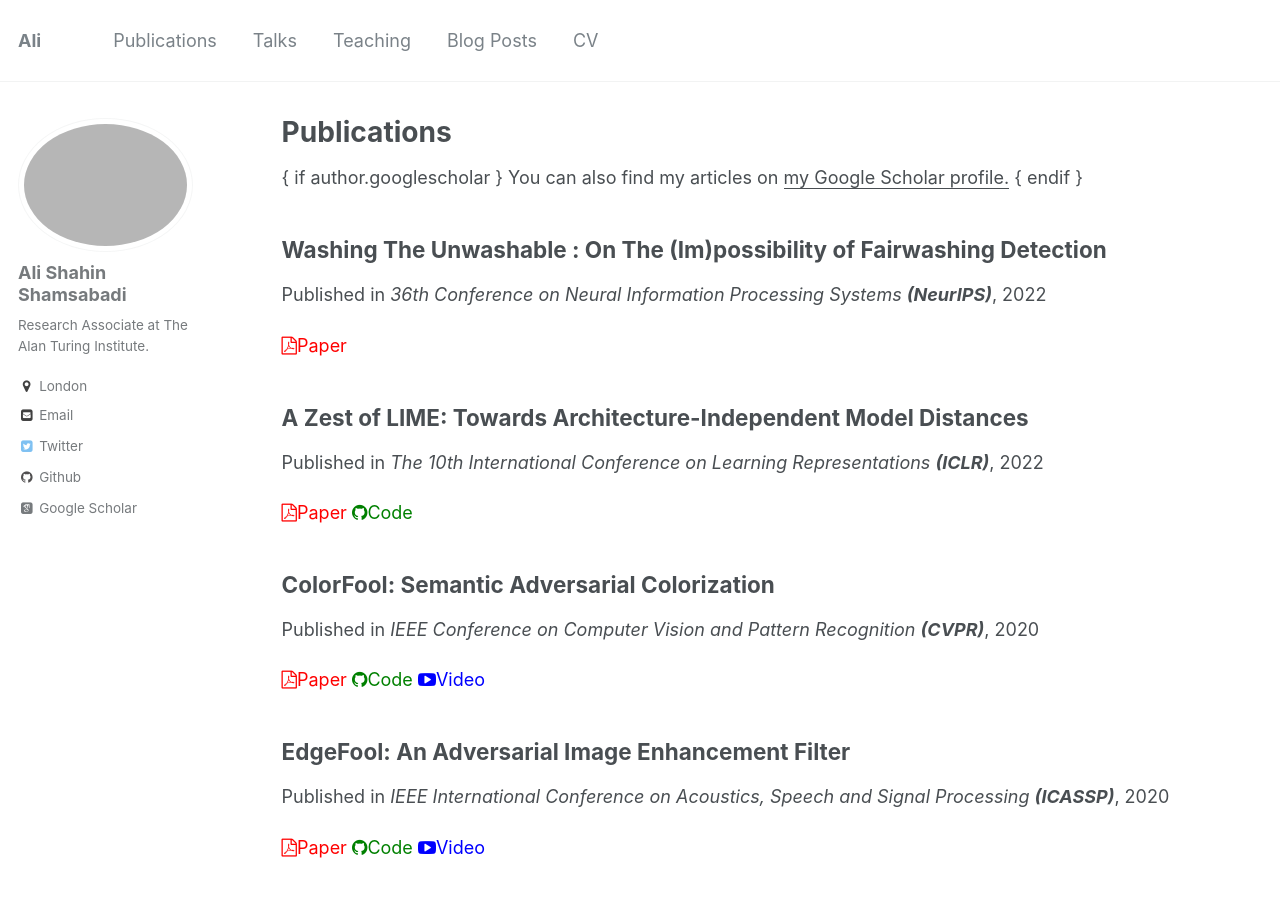
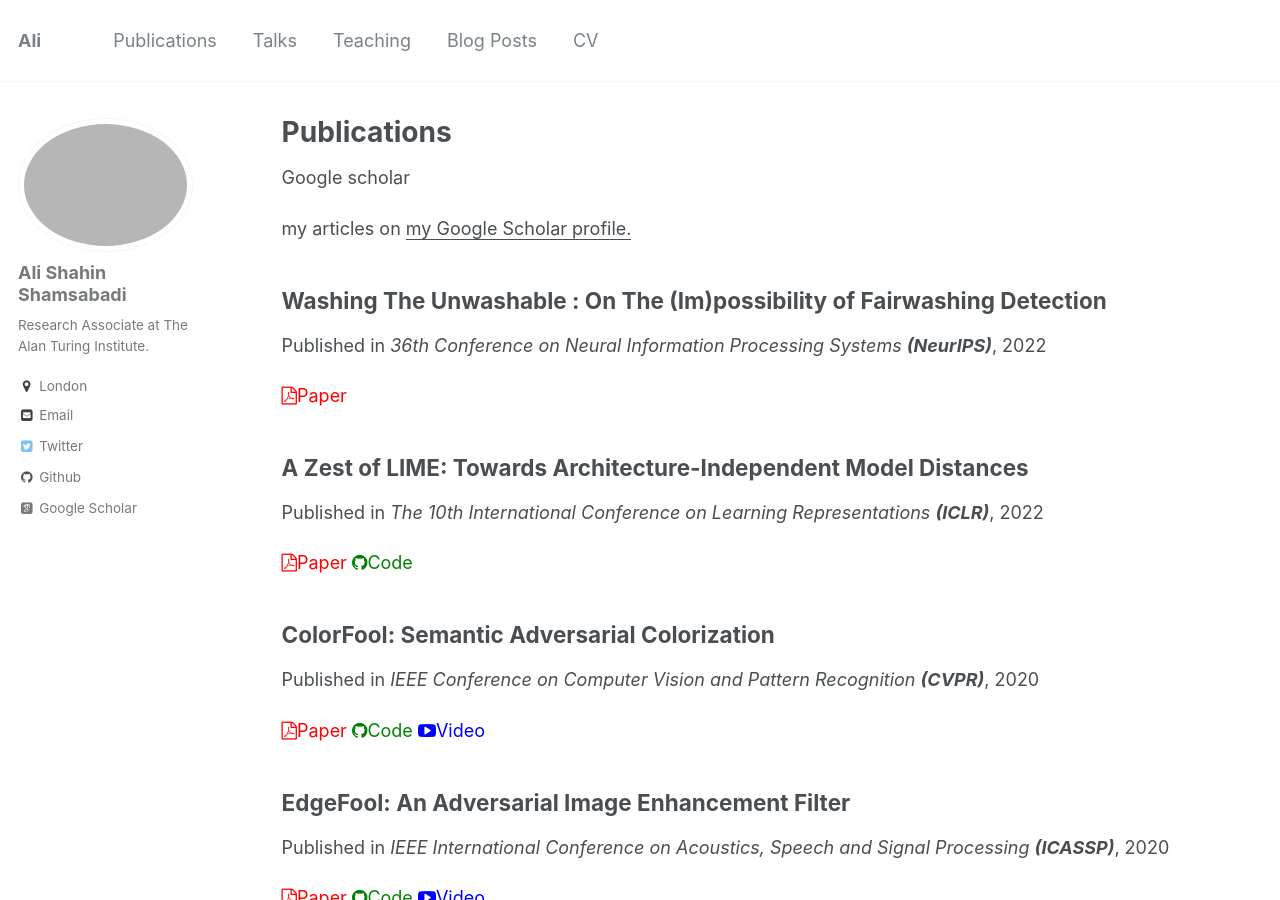
Before and after one commit to AliShahin/AliShahin.github.io, a Jekyll site: the page built from _pages/publications.md, in a window 1280 px wide and 900 px high. Built offline with Jekyll 4.4.1, drawn with Linux system fonts in a browser that asks for light colours; some web fonts are replaced.

Commit message:
Update publications.md

```diff
--- a/_pages/publications.md
+++ b/_pages/publications.md
@@ -5,9 +5,13 @@ permalink: /publications/
 author_profile: true
 ---
 
-{ if author.googlescholar }
+[Google scholar](https://scholar.google.com/citations?user=1kVnWYwAAAAJ&hl=en)
+
+{% if author.googlescholar %}
   You can also find my articles on <u><a href="{{author.googlescholar}}">my Google Scholar profile</a>.</u>
-{ endif }
+{% endif %}
+
+ my articles on <u><a href="{{author.googlescholar}}">my Google Scholar profile</a>.</u>
 
 {% include base_path %}
 
```
